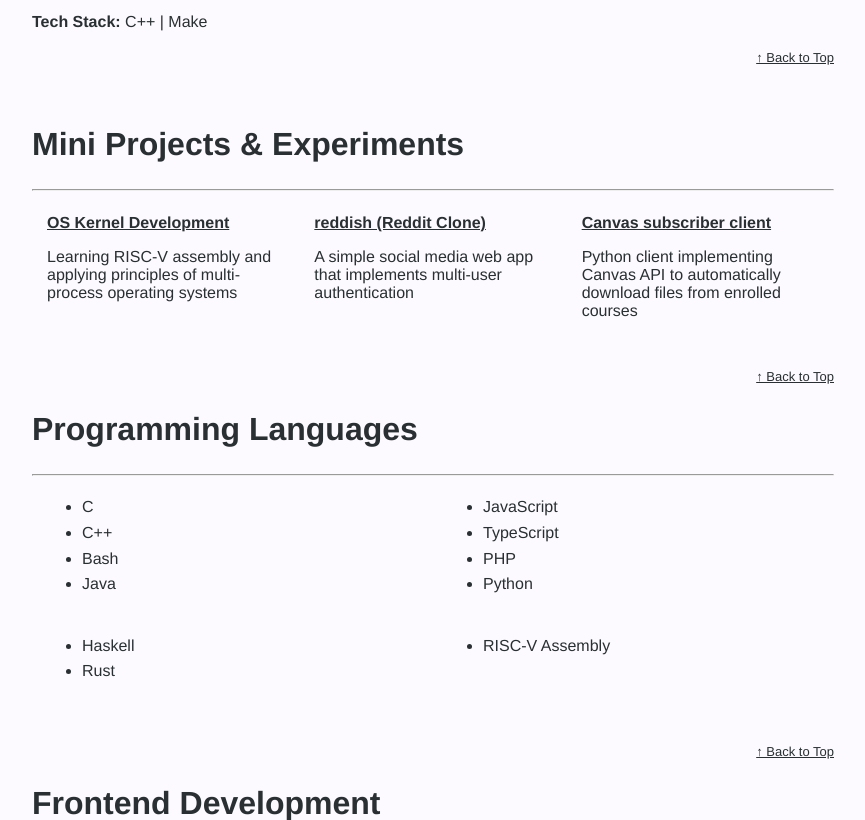
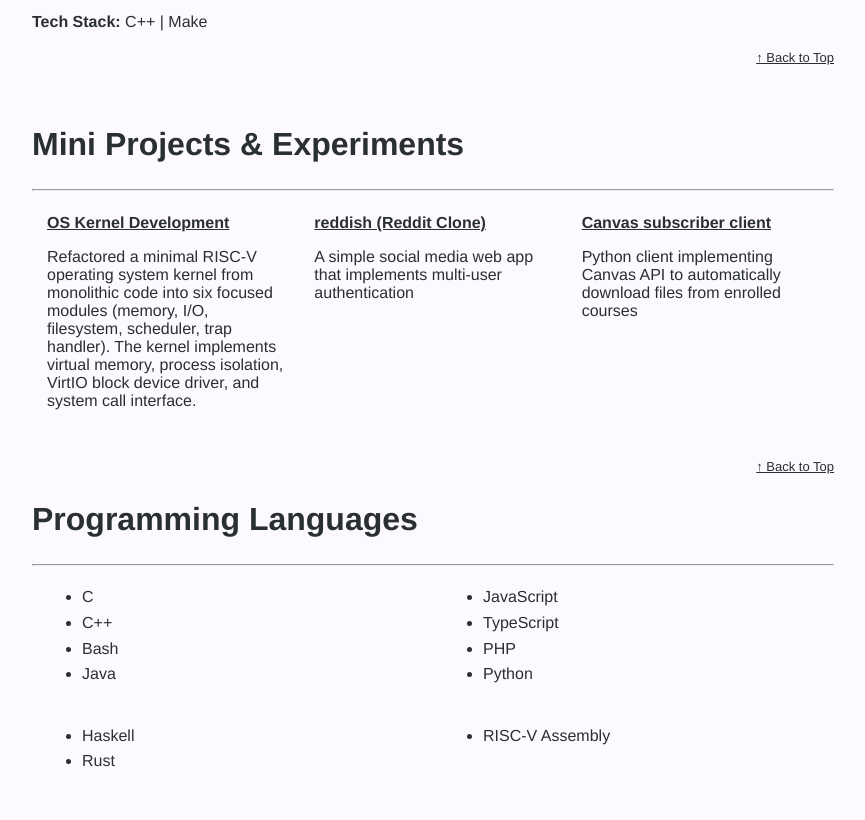
Before and after one commit to bmaca01/portfolio-web1, a PHP site: page /portfolio.php in a window 1280 px wide. Shown: the part 2704-3524 px from the top of the page, without its empty margins (266-1131 px from the left). Run offline with PHP 8.4, Linux system fonts and the light colour scheme.

Commit message:
update portfolio

```diff
--- a/website/portfolio.php
+++ b/website/portfolio.php
@@ -187,9 +187,11 @@ include 'includes/page-header.php';
     <tr>
         <td width="33%" valign="top">
             <strong class="text-primary">
-                <a href="https://operating-system-in-1000-lines.vercel.app/en/">OS Kernel Development</a>
+                <a href="https://github.com/bmaca01/OS_1000_lines">OS Kernel Development</a>
             </strong><br>
-            <p class="text-primary">Learning RISC-V assembly and applying principles of multi-process operating systems</p>
+            <p class="text-primary">Refactored a minimal RISC-V operating system kernel from monolithic code into six focused
+  modules (memory, I/O, filesystem, scheduler, trap handler). The kernel implements virtual memory, process isolation, VirtIO
+  block device driver, and system call interface.</p>
         </td>
         <td width="33%" valign="top">
             <strong class="text-primary">
```
